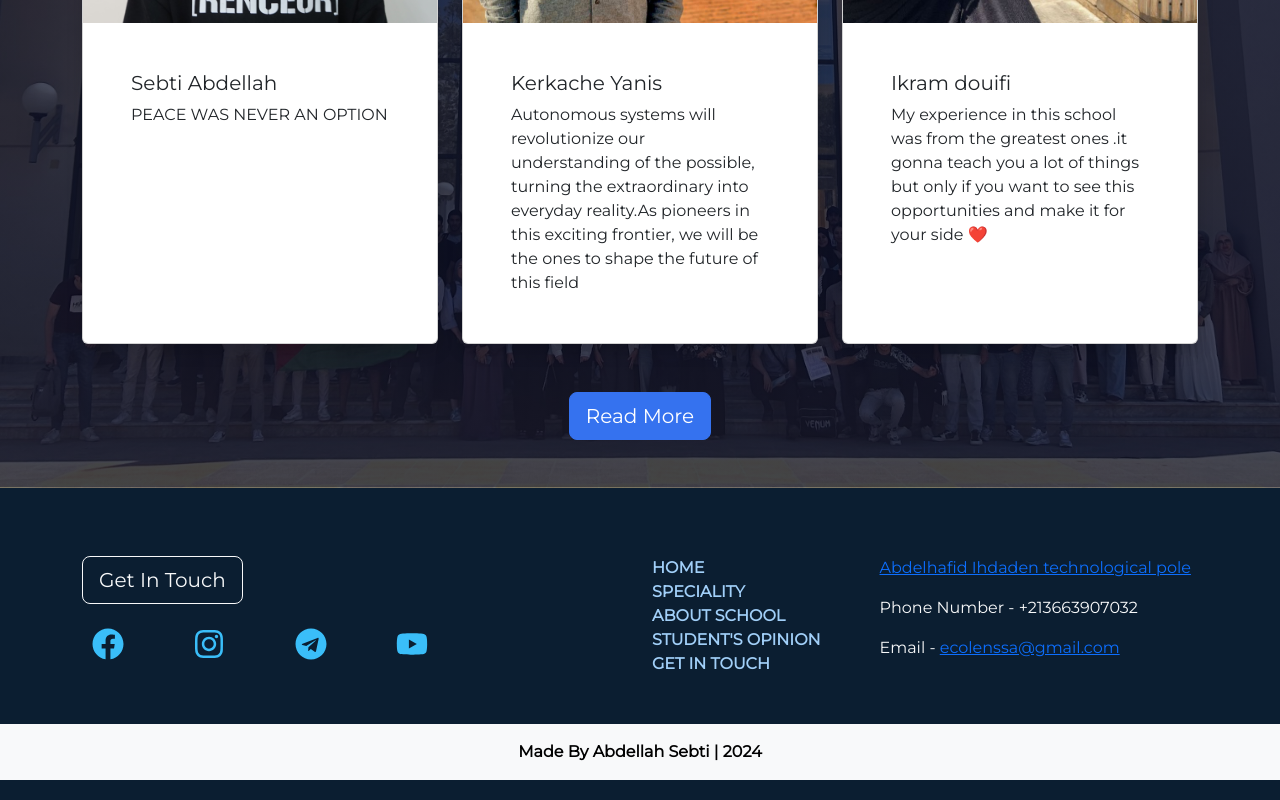
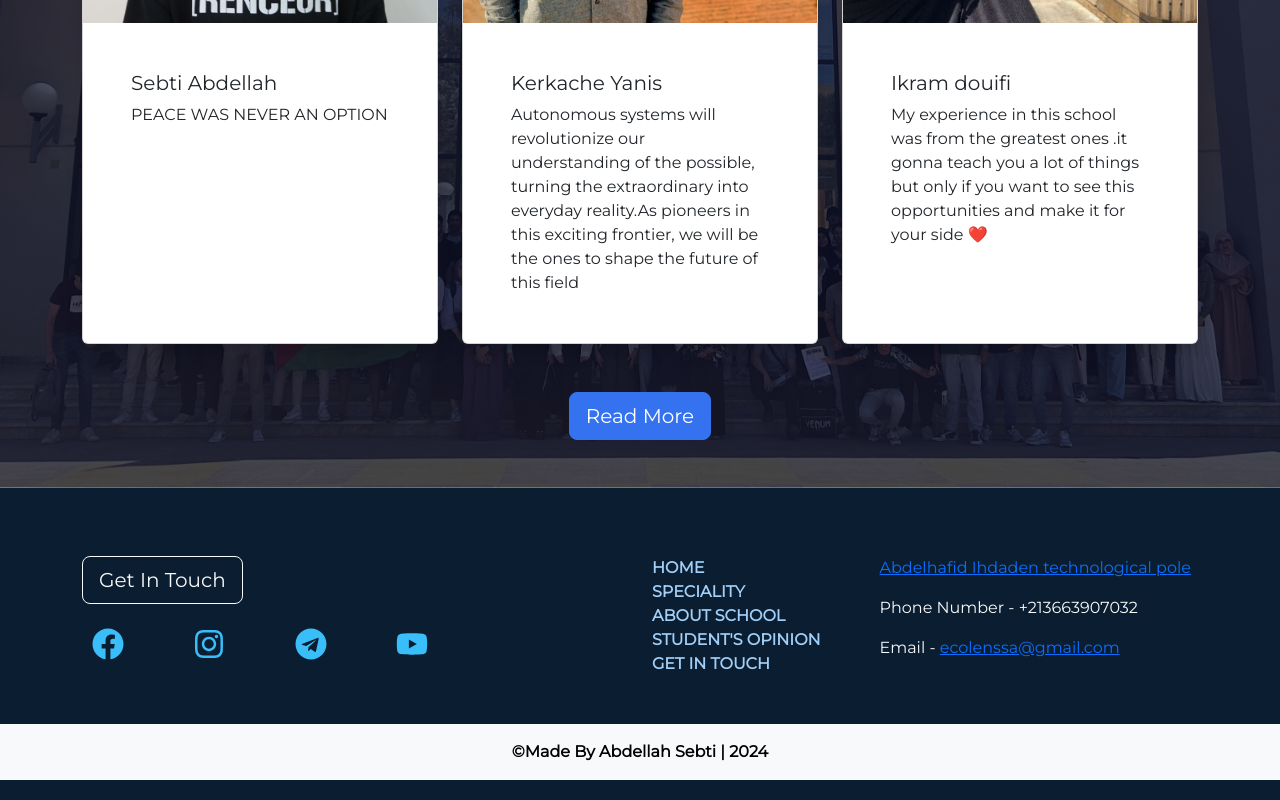
Before and after one commit to saap1tech/nsast, a React (Create React App) app: page / in a window 1280 px wide. Shown: the part 2638-3438 px from the top of the page. Built offline with nearby package versions, Linux system fonts and the light colour scheme.

Commit message:
Update App.js

```diff
--- a/src/App.js
+++ b/src/App.js
@@ -66,7 +66,7 @@ function App() {
         <div className="container my-5">
           <div className="row d-flex justify-content-between align-items-center">
             <div className="col-md-4">
-              <Link to="/contact">
+              <Link to="#">
                 <button
                   type="button"
                   className="btn btn-outline-light btn-lg mb-5 mb-md-4"
@@ -170,7 +170,7 @@ function App() {
         <div className="bg-body-tertiary">
           <div className="container">
             <p className="p-3 m-0 text-center fw-bold text-black">
-              Made By Abdellah Sebti | {new Date().getFullYear()}
+              &copy;Made By Abdellah Sebti | {new Date().getFullYear()}
             </p>
           </div>
         </div>
```
